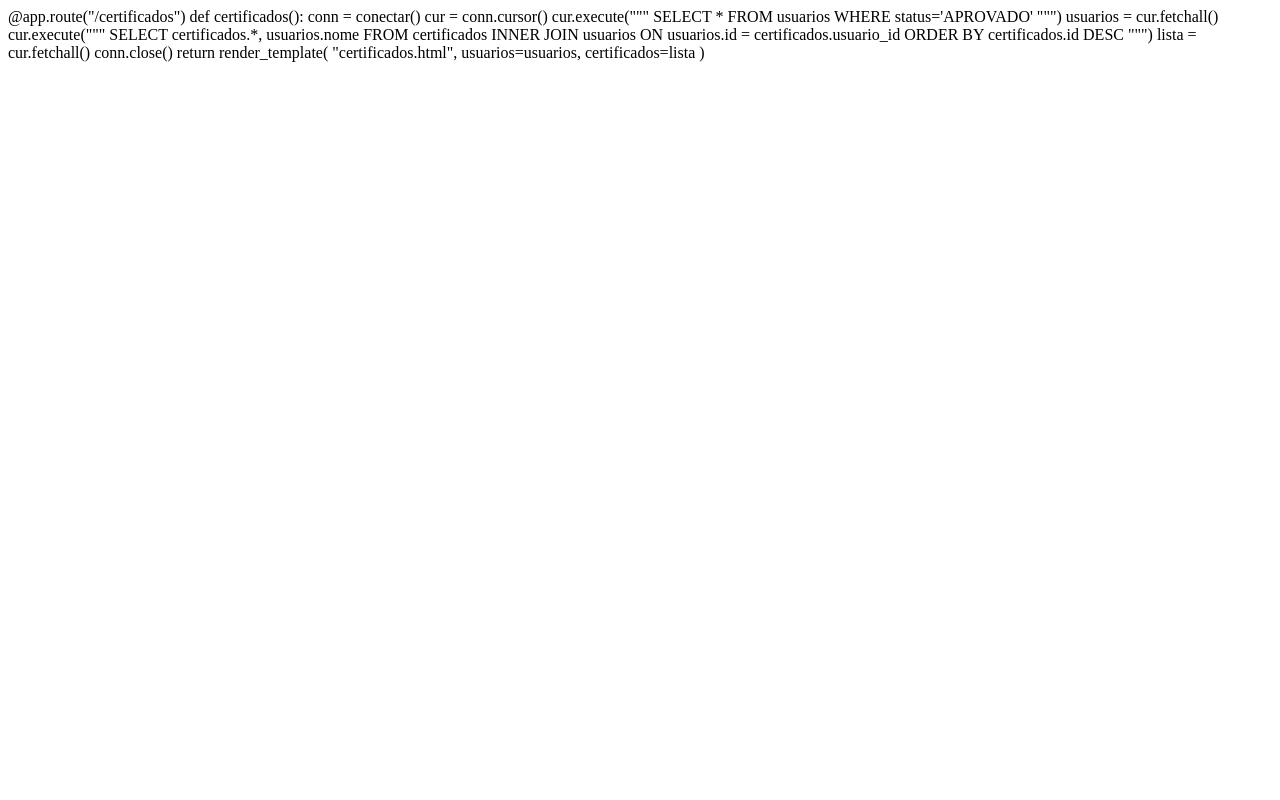
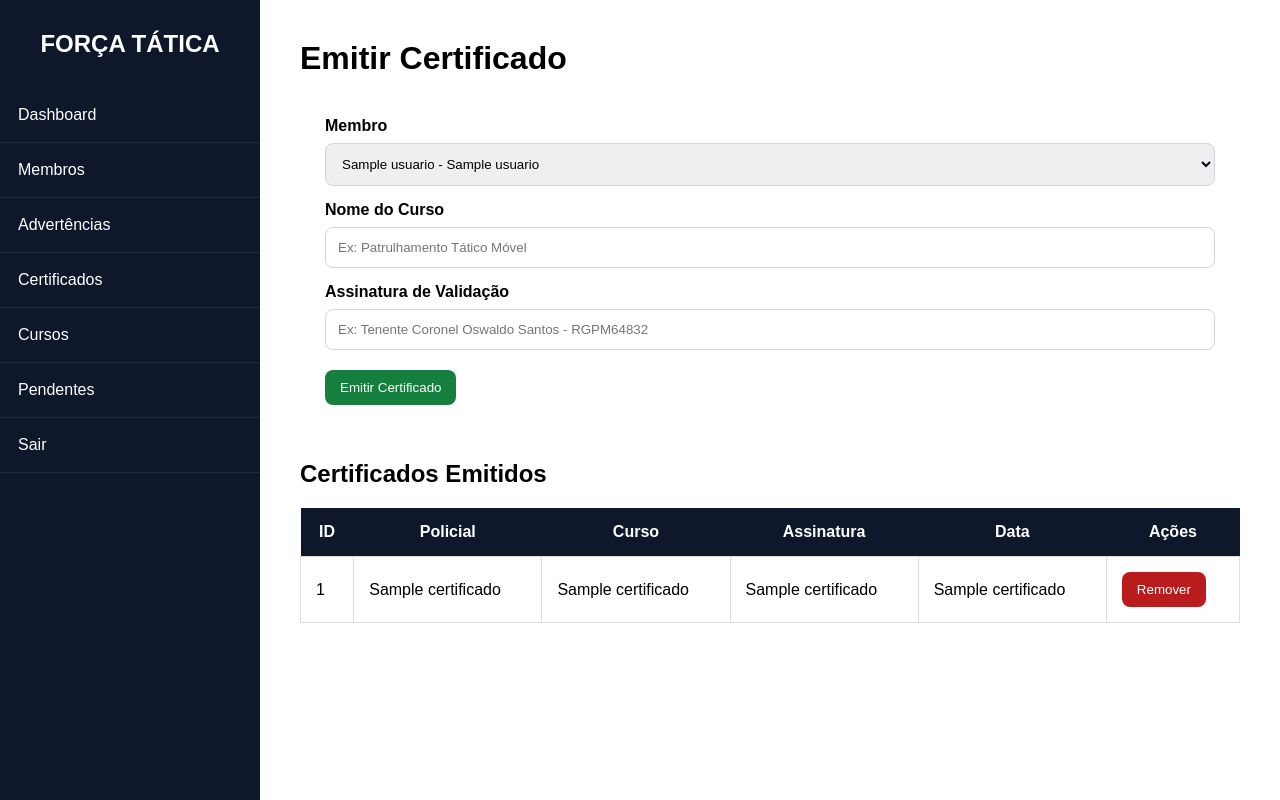
Before and after one commit to tatianesalomao2011-ui/forcatatica, a Flask app: template templates/certificados.html in a window 1280 px wide. Run offline with Flask 3, Linux system fonts and the light colour scheme; the template is opened without the code that fills it: most values are stand-ins (such as "Sample title", 1, 10 or a date in 2020).

Commit message:
Fix: Inclusão do dashboard corrigido e alinhamento de rotas

```diff
--- a/app.py
+++ b/app.py
@@ -1,4 +1,4 @@
-from flask import Flask, render_template, request, redirect, session, flash
+from flask import Flask, render_template, request, redirect, session, flash, url_for
 from werkzeug.security import generate_password_hash, check_password_hash
 from datetime import datetime
 import sqlite3
@@ -7,10 +7,8 @@ import os
 app = Flask(__name__)
 app.secret_key = "forca_tatica_13bpm"
 
-# Ajuste para caminho absoluto (evita erros de diretório no Railway)
 BASE_DIR = os.path.dirname(os.path.abspath(__file__))
 DB = os.path.join(BASE_DIR, "database", "database.db")
-
 
 # =========================
 # BANCO DE DADOS
@@ -18,15 +16,11 @@ DB = os.path.join(BASE_DIR, "database", "database.db")
 def conectar():
     return sqlite3.connect(DB)
 
-
 def criar_banco():
-    # Garante que a pasta database existe no servidor
     os.makedirs(os.path.dirname(DB), exist_ok=True)
-
     conn = conectar()
     cur = conn.cursor()
 
-    # USUÁRIOS
     cur.execute("""
     CREATE TABLE IF NOT EXISTS usuarios(
         id INTEGER PRIMARY KEY AUTOINCREMENT,
@@ -35,12 +29,11 @@ def criar_banco():
         discord_id TEXT UNIQUE,
         patente TEXT,
         senha TEXT,
-        status TEXT DEFAULT 'APROVADO', -- Mudou aqui!
+        status TEXT DEFAULT 'PENDENTE',
         observacao TEXT DEFAULT ''
     )
     """)
 
-    # ADVERTÊNCIAS
     cur.execute("""
     CREATE TABLE IF NOT EXISTS advertencias(
         id INTEGER PRIMARY KEY AUTOINCREMENT,
@@ -51,7 +44,6 @@ def criar_banco():
     )
     """)
 
-    # CERTIFICADOS
     cur.execute("""
     CREATE TABLE IF NOT EXISTS certificados(
         id INTEGER PRIMARY KEY AUTOINCREMENT,
@@ -62,7 +54,6 @@ def criar_banco():
     )
     """)
 
-    # CURSOS
     cur.execute("""
     CREATE TABLE IF NOT EXISTS cursos(
         id INTEGER PRIMARY KEY AUTOINCREMENT,
@@ -74,7 +65,6 @@ def criar_banco():
     )
     """)
 
-    # INSCRIÇÕES
     cur.execute("""
     CREATE TABLE IF NOT EXISTS inscricoes(
         id INTEGER PRIMARY KEY AUTOINCREMENT,
@@ -86,6 +76,9 @@ def criar_banco():
     conn.commit()
     conn.close()
 
+# Garante a criação das tabelas no Railway
+with app.app_context():
+    criar_banco()
 
 # =========================
 # PERMISSÕES E AUXILIARES
@@ -93,7 +86,6 @@ def criar_banco():
 def get_user():
     if "usuario" not in session:
         return None
-
     conn = conectar()
     cur = conn.cursor()
     cur.execute("SELECT * FROM usuarios WHERE nome=?", (session["usuario"],))
@@ -101,36 +93,67 @@ def get_user():
     conn.close()
     return user
 
-
 def is_admin():
     user = get_user()
-    if not user:
+    if not user or len(user) < 5:
         return False
-    # user[4] corresponde à coluna 'patente'
     return user[4] in ["Coronel", "Tenente Coronel", "Major"]
-
 
 def is_approved():
     user = get_user()
-    if not user:
+    if not user or len(user) < 7:
         return False
-    # user[6] corresponde à coluna 'status'
     return user[6] == "APROVADO"
 
-
 # =========================
-# LOGIN / REGISTRO
+# LOGIN / REGISTRO / SETUP
 # =========================
 @app.route("/")
 def login():
+    # Sistema de proteção anti-bloqueio inicial
+    conn = conectar()
+    cur = conn.cursor()
+    cur.execute("SELECT COUNT(*) FROM usuarios")
+    total_usuarios = cur.fetchone()[0]
+    conn.close()
+
+    if total_usuarios == 0:
+        return redirect(url_for("setup"))
+
     return render_template("login.html")
 
+@app.route("/setup", methods=["GET", "POST"])
+def setup():
+    conn = conectar()
+    cur = conn.cursor()
+    cur.execute("SELECT COUNT(*) FROM usuarios")
+    total_usuarios = cur.fetchone()[0]
+
+    if total_usuarios > 0:
+        conn.close()
+        return redirect(url_for("login"))
+
+    if request.method == "POST":
+        senha_master = generate_password_hash("forcatatica123")
+        cur.execute("""
+        INSERT INTO usuarios (nome, rgpm, discord_id, patente, senha, status)
+        VALUES (?, ?, ?, ?, ?, ?)
+        """, ("Osvaldo Santos", "1201", "osvaldo_discord", "Tenente Coronel", senha_master, "APROVADO"))
+        conn.commit()
+        conn.close()
+        flash("Administrador master criado com sucesso! Senha padrão: forcatatica123")
+        return redirect(url_for("login"))
+
+    conn.close()
+    return render_template("setup.html")
 
 @app.route("/registro")
 def registro():
-    from config import PATENTES
+    try:
+        from config import PATENTES
+    except ImportError:
+        PATENTES = ["Soldado", "Cabo", "Sargento", "Subtenente", "Tenente", "Capitão", "Major", "Tenente Coronel", "Coronel"]
     return render_template("registro.html", patentes=PATENTES)
-
 
 @app.route("/registrar", methods=["POST"])
 def registrar():
@@ -141,12 +164,10 @@ def registrar():
     senha = request.form["senha"]
     confirmar = request.form["confirmar"]
 
-    # Verifica se as senhas batem
     if senha != confirmar:
         return "Erro: A senha e a confirmação de senha não são iguais!", 400
 
     senha_hash = generate_password_hash(senha)
-
     conn = conectar()
     cur = conn.cursor()
 
@@ -162,8 +183,7 @@ def registrar():
     finally:
         conn.close()
 
-    return redirect("/")
-
+    return redirect(url_for("login"))
 
 @app.route("/entrar", methods=["POST"])
 def entrar():
@@ -172,37 +192,32 @@ def entrar():
 
     conn = conectar()
     cur = conn.cursor()
-    cur.execute("""
-    SELECT * FROM usuarios
-    WHERE nome=? OR rgpm=? OR discord_id=?
-    """, (usuario, usuario, usuario))
+    cur.execute("SELECT * FROM usuarios WHERE nome=? OR rgpm=? OR discord_id=?", (usuario, usuario, usuario))
     user = cur.fetchone()
     conn.close()
 
     if not user:
         flash("Usuário, RGPM ou Discord ID não encontrado.")
-        return redirect("/")
+        return redirect(url_for("login"))
 
     if user[6] != "APROVADO":
         if user[6] == "RECUSADO":
             flash(f"Seu cadastro foi recusado. Motivo: {user[7]}")
         else:
             flash("Seu cadastro ainda está PENDENTE de aprovação pela administração.")
-        return redirect("/")
+        return redirect(url_for("login"))
 
     if not check_password_hash(user[5], senha):
         flash("Senha incorreta.")
-        return redirect("/")
+        return redirect(url_for("login"))
 
     session["usuario"] = user[1]
-    return redirect("/dashboard")
-
+    return redirect(url_for("dashboard"))
 
 @app.route("/logout")
 def logout():
     session.clear()
-    return redirect("/")
-
+    return redirect(url_for("login"))
 
 # =========================
 # DASHBOARD
@@ -210,29 +225,19 @@ def logout():
 @app.route("/dashboard")
 def dashboard():
     if not is_approved():
-        return redirect("/")
+        return redirect(url_for("login"))
 
     conn = conectar()
     cur = conn.cursor()
-
     cur.execute("SELECT COUNT(*) FROM usuarios WHERE status='APROVADO'")
     membros = cur.fetchone()[0]
-
     cur.execute("SELECT COUNT(*) FROM advertencias")
     advertencias = cur.fetchone()[0]
-
     cur.execute("SELECT COUNT(*) FROM certificados")
     certificados = cur.fetchone()[0]
-
     conn.close()
 
-    return render_template(
-        "dashboard.html",
-        membros=membros,
-        advertencias=advertencias,
-        certificados=certificados
-    )
-
+    return render_template("dashboard.html", membros=membros, advertencias=advertencias, certificados=certificados)
 
 # =========================
 # PENDENTES
@@ -240,46 +245,39 @@ def dashboard():
 @app.route("/pendentes")
 def pendentes():
     if not is_approved():
-        return redirect("/")
+        return redirect(url_for("login"))
 
     conn = conectar()
     cur = conn.cursor()
     cur.execute("SELECT * FROM usuarios WHERE status='PENDENTE'")
     usuarios = cur.fetchall()
     conn.close()
-
     return render_template("pendentes.html", usuarios=usuarios)
-
 
 @app.route("/aprovar/<int:id>", methods=["POST"])
 def aprovar(id):
     if not is_approved():
-        return redirect("/")
+        return redirect(url_for("login"))
 
     conn = conectar()
     cur = conn.cursor()
     cur.execute("UPDATE usuarios SET status='APROVADO' WHERE id=?", (id,))
     conn.commit()
     conn.close()
-
-    return redirect("/pendentes")
-
+    return redirect(url_for("pendentes"))
 
 @app.route("/recusar/<int:id>", methods=["POST"])
 def recusar(id):
     if not is_approved():
-        return redirect("/")
+        return redirect(url_for("login"))
 
     obs = request.form["observacao"]
-
     conn = conectar()
     cur = conn.cursor()
     cur.execute("UPDATE usuarios SET status='RECUSADO', observacao=? WHERE id=?", (obs, id))
     conn.commit()
     conn.close()
-
-    return redirect("/pendentes")
-
+    return redirect(url_for("pendentes"))
 
 # =========================
 # MEMBROS
@@ -287,43 +285,31 @@ def recusar(id):
 @app.route("/membros")
 def membros():
     if not is_approved():
-        return redirect("/")
+        return redirect(url_for("login"))
 
     conn = conectar()
     cur = conn.cursor()
     cur.execute("SELECT * FROM usuarios WHERE status='APROVADO'")
     usuarios = cur.fetchall()
     conn.close()
-
     return render_template("membros.html", usuarios=usuarios)
-
 
 @app.route("/perfil/<int:id>")
 def perfil(id):
     if not is_approved():
-        return redirect("/")
+        return redirect(url_for("login"))
 
     conn = conectar()
     cur = conn.cursor()
-
     cur.execute("SELECT * FROM usuarios WHERE id=?", (id,))
     usuario = cur.fetchone()
-
     cur.execute("SELECT * FROM advertencias WHERE usuario_id=?", (id,))
     advertencias = cur.fetchall()
-
     cur.execute("SELECT * FROM certificados WHERE usuario_id=?", (id,))
     certificados = cur.fetchall()
-
     conn.close()
 
-    return render_template(
-        "perfil.html",
-        usuario=usuario,
-        advertencias=advertencias,
-        certificados=certificados
-    )
-
+    return render_template("perfil.html", usuario=usuario, advertencias=advertencias, certificados=certificados)
 
 # =========================
 # ADVERTÊNCIAS
@@ -331,14 +317,12 @@ def perfil(id):
 @app.route("/advertencias")
 def advertencias():
     if not is_approved():
-        return redirect("/")
+        return redirect(url_for("login"))
 
     conn = conectar()
     cur = conn.cursor()
-
     cur.execute("SELECT * FROM usuarios WHERE status='APROVADO'")
     usuarios = cur.fetchall()
-
     cur.execute("""
     SELECT advertencias.*, usuarios.nome
     FROM advertencias
@@ -348,48 +332,36 @@ def advertencias():
     lista = cur.fetchall()
     conn.close()
 
-    return render_template(
-        "advertencias.html",
-        usuarios=usuarios,
-        advertencias=lista
-    )
-
+    return render_template("advertencias.html", usuarios=usuarios, advertencias=lista)
 
 @app.route("/aplicar_advertencia", methods=["POST"])
 def aplicar_advertencia():
     if not is_approved():
-        return redirect("/")
+        return redirect(url_for("login"))
 
     usuario_id = request.form["usuario_id"]
     motivo = request.form["motivo"]
-    aplicador = session["usuario"]
+    aplicador = session.get("usuario", "Admin")
     data = datetime.now().strftime("%d/%m/%Y %H:%M")
 
     conn = conectar()
     cur = conn.cursor()
-    cur.execute("""
-    INSERT INTO advertencias (usuario_id, motivo, aplicador, data)
-    VALUES (?, ?, ?, ?)
-    """, (usuario_id, motivo, aplicador, data))
+    cur.execute("INSERT INTO advertencias (usuario_id, motivo, aplicador, data) VALUES (?, ?, ?, ?)", (usuario_id, motivo, aplicador, data))
     conn.commit()
     conn.close()
-
-    return redirect("/advertencias")
-
+    return redirect(url_for("advertencias"))
 
 @app.route("/remover_advertencia/<int:id>", methods=["POST"])
 def remover_advertencia(id):
     if not is_approved():
-        return redirect("/")
+        return redirect(url_for("login"))
 
     conn = conectar()
     cur = conn.cursor()
     cur.execute("DELETE FROM advertencias WHERE id=?", (id,))
     conn.commit()
     conn.close()
-
-    return redirect("/advertencias")
-
+    return redirect(url_for("advertencias"))
 
 # =========================
 # CERTIFICADOS
@@ -397,14 +369,12 @@ def remover_advertencia(id):
 @app.route("/certificados")
 def certificados():
     if not is_approved():
-        return redirect("/")
+        return redirect(url_for("login"))
 
     conn = conectar()
     cur = conn.cursor()
-
     cur.execute("SELECT * FROM usuarios WHERE status='APROVADO'")
     usuarios = cur.fetchall()
-
     cur.execute("""
     SELECT certificados.*, usuarios.nome
     FROM certificados
@@ -414,17 +384,12 @@ def certificados():
     lista = cur.fetchall()
     conn.close()
 
-    return render_template(
-        "certificados.html",
-        usuarios=usuarios,
-        certificados=lista
-    )
-
+    return render_template("certificados.html", usuarios=usuarios, certificados=lista)
 
 @app.route("/emitir_certificado", methods=["POST"])
 def emitir_certificado():
     if not is_approved():
-        return redirect("/")
+        return redirect(url_for("login"))
 
     usuario_id = request.form["usuario_id"]
     curso = request.form["curso"]
@@ -433,29 +398,22 @@ def emitir_certificado():
 
     conn = conectar()
     cur = conn.cursor()
-    cur.execute("""
-    INSERT INTO certificados (usuario_id, curso, assinatura, data)
-    VALUES (?, ?, ?, ?)
-    """, (usuario_id, curso, assinatura, data))
+    cur.execute("INSERT INTO certificados (usuario_id, curso, assinatura, data) VALUES (?, ?, ?, ?)", (usuario_id, curso, assinatura, data))
     conn.commit()
     conn.close()
-
-    return redirect("/certificados")
-
+    return redirect(url_for("certificados"))
 
 @app.route("/remover_certificado/<int:id>", methods=["POST"])
 def remover_certificado(id):
     if not is_approved():
-        return redirect("/")
+        return redirect(url_for("login"))
 
     conn = conectar()
     cur = conn.cursor()
     cur.execute("DELETE FROM certificados WHERE id=?", (id,))
     conn.commit()
     conn.close()
-
-    return redirect("/certificados")
-
+    return redirect(url_for("certificados"))
 
 # =========================
 # CURSOS
@@ -463,14 +421,12 @@ def remover_certificado(id):
 @app.route("/cursos")
 def cursos():
     if not is_approved():
-        return redirect("/")
+        return redirect(url_for("login"))
 
     conn = conectar()
     cur = conn.cursor()
-
     cur.execute("SELECT * FROM cursos")
     cursos_lista = cur.fetchall()
-
     cur.execute("""
     SELECT inscricoes.curso_id, usuarios.nome
     FROM inscricoes
@@ -479,20 +435,13 @@ def cursos():
     inscritos = cur.fetchall()
     conn.close()
 
-    return render_template(
-        "cursos.html",
-        cursos=cursos_lista,
-        inscritos=inscritos
-    )
+    return render_template("cursos.html", cursos=cursos_lista, inscritos=inscritos)
 
-
-# Rota adicionada para abrir a página/formulário HTML de criação de curso
 @app.route("/novo_curso")
 def novo_curso():
     if not is_admin():
         return "Acesso negado", 403
     return render_template("criar_curso.html")
-
 
 @app.route("/criar_curso", methods=["POST"])
 def criar_curso():
@@ -503,37 +452,30 @@ def criar_curso():
     descricao = request.form["descricao"]
     inicio = request.form["inicio"]
     fim = request.form["fim"]
+    criador = session.get("usuario", "Admin")
 
     conn = conectar()
     cur = conn.cursor()
-    cur.execute("""
-    INSERT INTO cursos (nome, descricao, data_inicio, data_fim, criado_por)
-    VALUES (?, ?, ?, ?, ?)
-    """, (nome, descricao, inicio, fim, session["usuario"]))
+    cur.execute("INSERT INTO cursos (nome, descricao, data_inicio, data_fim, criado_por) VALUES (?, ?, ?, ?, ?)", (nome, descricao, inicio, fim, criador))
     conn.commit()
     conn.close()
-
-    return redirect("/cursos")
-
+    return redirect(url_for("cursos"))
 
 @app.route("/inscrever_curso/<int:id>", methods=["POST"])
 def inscrever_curso(id):
     if not is_approved():
-        return redirect("/")
+        return redirect(url_for("login"))
 
     user = get_user()
+    if not user:
+        return redirect(url_for("login"))
 
     conn = conectar()
     cur = conn.cursor()
-    cur.execute("""
-    INSERT INTO inscricoes (curso_id, usuario_id)
-    VALUES (?, ?)
-    """, (id, user[0]))
+    cur.execute("INSERT INTO inscricoes (curso_id, usuario_id) VALUES (?, ?)", (id, user[0]))
     conn.commit()
     conn.close()
-
-    return redirect("/cursos")
-
+    return redirect(url_for("cursos"))
 
 @app.route("/encerrar_curso/<int:id>", methods=["POST"])
 def encerrar_curso(id):
@@ -542,31 +484,24 @@ def encerrar_curso(id):
 
     conn = conectar()
     cur = conn.cursor()
-
     cur.execute("SELECT nome FROM cursos WHERE id=?", (id,))
     curso = cur.fetchone()
-
     cur.execute("SELECT usuario_id FROM inscricoes WHERE curso_id=?", (id,))
     alunos = cur.fetchall()
+
+    if not curso:
+        conn.close()
+        return "Curso não encontrado", 404
 
     assinatura = "Tenente Coronel Oswaldo Santos - RGPM64832"
     data = datetime.now().strftime("%d/%m/%Y %H:%M")
 
     for a in alunos:
-        cur.execute("""
-        INSERT INTO certificados (usuario_id, curso, assinatura, data)
-        VALUES (?, ?, ?, ?)
-        """, (a[0], curso[0], assinatura, data))
+        cur.execute("INSERT INTO certificados (usuario_id, curso, assinatura, data) VALUES (?, ?, ?, ?)", (a[0], curso[0], assinatura, data))
 
     conn.commit()
     conn.close()
+    return redirect(url_for("cursos"))
 
-    return redirect("/cursos")
-
-
-# =========================
-# START
-# =========================
 if __name__ == "__main__":
-    criar_banco()
     app.run(debug=True)
--- a/templates/certificados.html
+++ b/templates/certificados.html
@@ -1,33 +1,79 @@
-@app.route("/certificados")
-def certificados():
+<!DOCTYPE html>
+<html lang="pt-BR">
+<head>
+    <meta charset="UTF-8">
+    <meta name="viewport" content="width=device-width, initial-scale=1.0">
+    <title>Certificados</title>
+    <link rel="stylesheet" href="{{ url_for('static', filename='css/style.css') }}">
+</head>
+<body>
 
-    conn = conectar()
-    cur = conn.cursor()
+<div class="sidebar">
+    <div class="sidebar-header">
+        <h2>FORÇA TÁTICA</h2>
+    </div>
+    <ul>
+        <li><a href="/dashboard">Dashboard</a></li>
+        <li><a href="/membros">Membros</a></li>
+        <li><a href="/advertencias">Advertências</a></li>
+        <li><a href="/certificados">Certificados</a></li>
+        <li><a href="/cursos">Cursos</a></li>
+        <li><a href="/pendentes">Pendentes</a></li>
+        <li><a href="/logout">Sair</a></li>
+    </ul>
+</div>
 
-    cur.execute("""
-    SELECT *
-    FROM usuarios
-    WHERE status='APROVADO'
-    """)
+<div class="main-content">
+    <h1>Emitir Certificado</h1>
+    <form action="/emitir_certificado" method="POST">
+        <div class="form-card">
+            <label>Membro</label>
+            <select name="usuario_id" required>
+                {% for usuario in usuarios %}
+                <option value="{{ usuario[0] }}">{{ usuario[1] }} - {{ usuario[2] }}</option>
+                {% endfor %}
+            </select>
 
-    usuarios = cur.fetchall()
+            <label>Nome do Curso</label>
+            <input type="text" name="curso" required placeholder="Ex: Patrulhamento Tático Móvel">
 
-    cur.execute("""
-    SELECT
-        certificados.*,
-        usuarios.nome
-    FROM certificados
-    INNER JOIN usuarios
-    ON usuarios.id = certificados.usuario_id
-    ORDER BY certificados.id DESC
-    """)
+            <label>Assinatura de Validação</label>
+            <input type="text" name="assinatura" required placeholder="Ex: Tenente Coronel Oswaldo Santos - RGPM64832">
 
-    lista = cur.fetchall()
+            <button class="btn-aprovar" type="submit">Emitir Certificado</button>
+        </div>
+    </form>
 
-    conn.close()
+    <h2>Certificados Emitidos</h2>
+    <table class="tabela">
+        <thead>
+            <tr>
+                <th>ID</th>
+                <th>Policial</th>
+                <th>Curso</th>
+                <th>Assinatura</th>
+                <th>Data</th>
+                <th>Ações</th>
+            </tr>
+        </thead>
+        <tbody>
+            {% for c in certificados %}
+            <tr>
+                <td>{{ c[0] }}</td>
+                <td>{{ c[5] }}</td>
+                <td>{{ c[2] }}</td>
+                <td>{{ c[3] }}</td>
+                <td>{{ c[4] }}</td>
+                <td>
+                    <form action="/remover_certificado/{{ c[0] }}" method="POST">
+                        <button class="btn-recusar" type="submit">Remover</button>
+                    </form>
+                </td>
+            </tr>
+            {% endfor %}
+        </tbody>
+    </table>
+</div>
 
-    return render_template(
-        "certificados.html",
-        usuarios=usuarios,
-        certificados=lista
-    )
+</body>
+</html>
```
Also changed, not shown: templates/dashboard.html (+34 -104 lines), templates/setup.html (+2 -25 lines).
